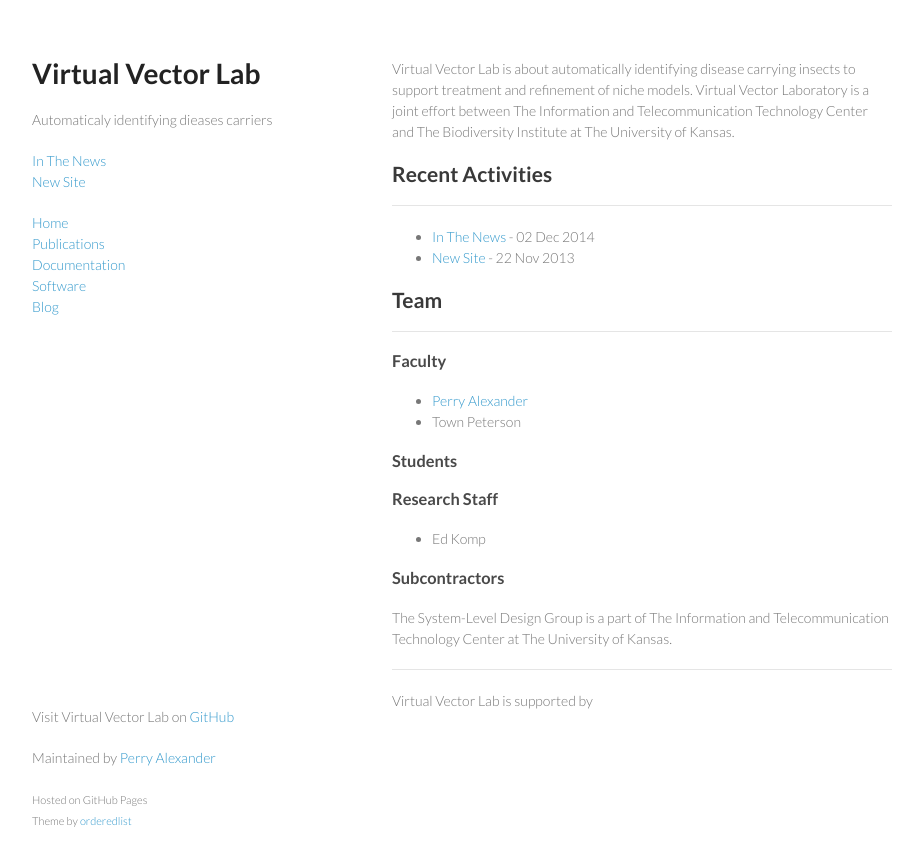
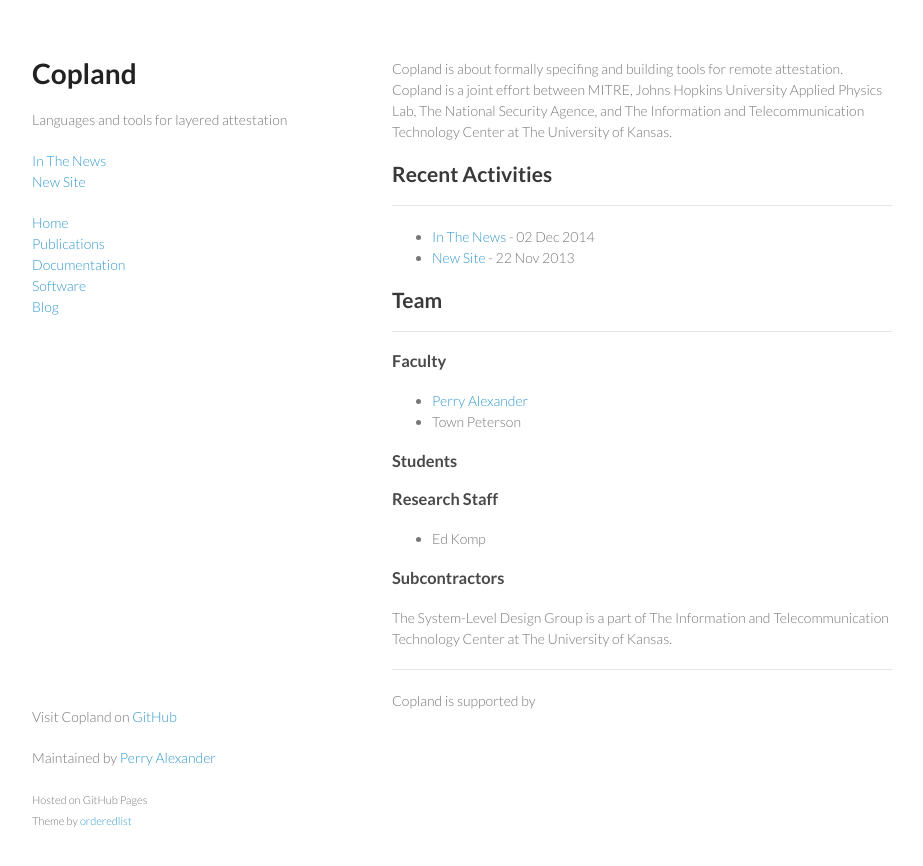
Before and after one commit to ku-sldg/copland, a Jekyll site: the page built from index.md, in a window 1280 px wide. Shown: the top 866 px of the page, without its empty margins (178-1101 px from the left). Built offline with Jekyll 4.4.1, drawn with Linux system fonts in a browser that asks for light colours.

Commit message:
basic configuration

```diff
--- a/_config.yml
+++ b/_config.yml
@@ -1,6 +1,6 @@
-baseurl: http://ku-sldg.github.io/vector12/
+baseurl: http://ku-sldg.github.io/copland/
 markdown: kramdown
-title: Virtual Vector Lab
-subtitle: Automaticaly identifying dieases carriers
-github: https://github.com/ku-sldg/vector12
-description: Virtual Vector Lab is about automatically identifying disease carrying insects to support treatment and refinement of niche models.  Virtual Vector Laboratory is a joint effort between The Information and Telecommunication Technology Center and The Biodiversity Institute at The University of Kansas.
+title: Copland
+subtitle: Languages and tools for layered attestation
+github: https://github.com/ku-sldg/copland
+description: Copland is about formally specifing and building tools for remote attestation.  Copland is a joint effort between MITRE, Johns Hopkins University Applied Physics Lab, The National Security Agence, and The Information and Telecommunication Technology Center at The University of Kansas.
```
